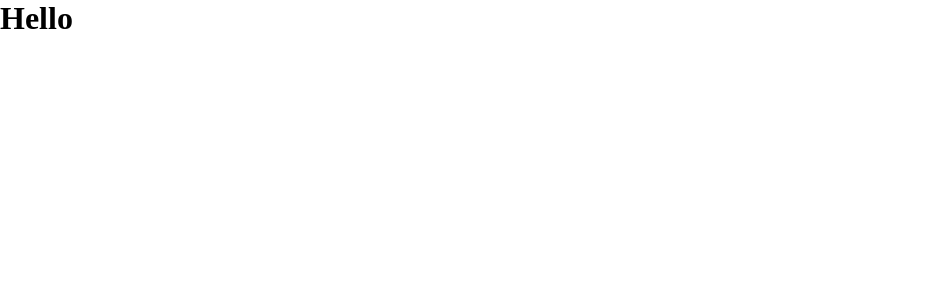
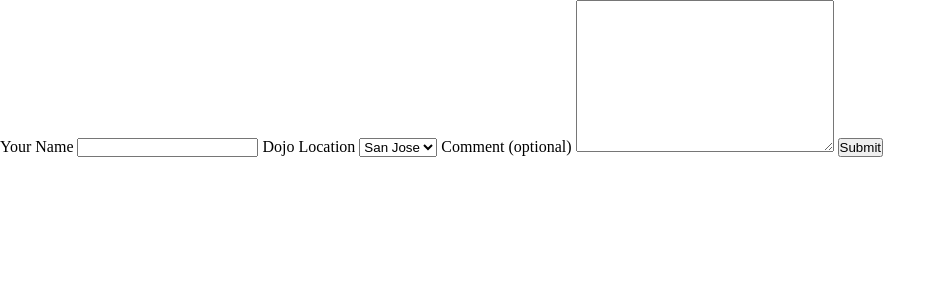
Before and after one commit to Azachary8232/dojo_survey, a Flask app: page / in a window 1280 px wide. Before the commit the part shown is almost empty. Shown: the top 300 px of the page, without its empty margins (0-946 px from the left). Run offline with Flask 2, Linux system fonts and the light colour scheme.

Commit message:
HTML Form Complete

```diff
--- a/templates/index.html
+++ b/templates/index.html
@@ -8,8 +8,19 @@
     <link rel="stylesheet" href="/static/css/style.css">
 </head>
 <body>
-
-    <h1>Hello</h1>
+    <form action="/process" method="post"></form>
+        <label for="name">Your Name</label>
+        <input type="text" name="full_name">
+        <label for="location">Dojo Location</label>
+        <select name="dojo_locatiop" id="">
+            <option value="san jose">San Jose</option>
+            <option value="seattle">Seattle</option>
+            <option value="boise">Boise</option>
+            <option value="remote">Remote</option>
+        </select>
+        <label for="comment">Comment (optional)</label>
+        <textarea name="comments" id="" cols="30" rows="10"></textarea>
+        <button type="submit">Submit</button>
 
 
 
```
